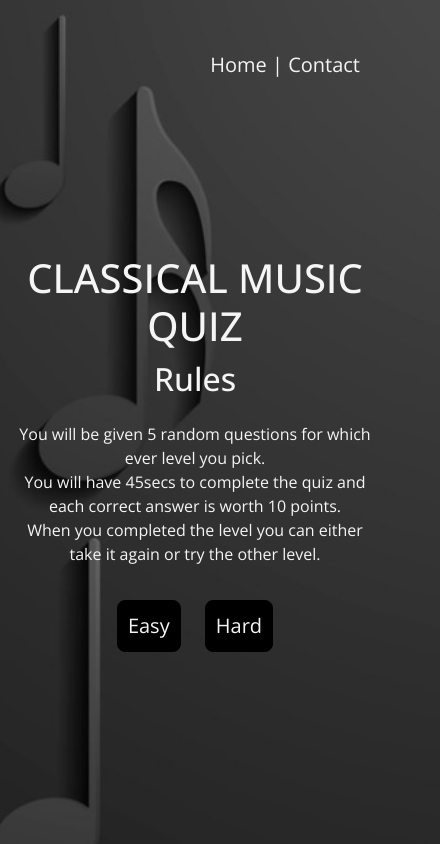
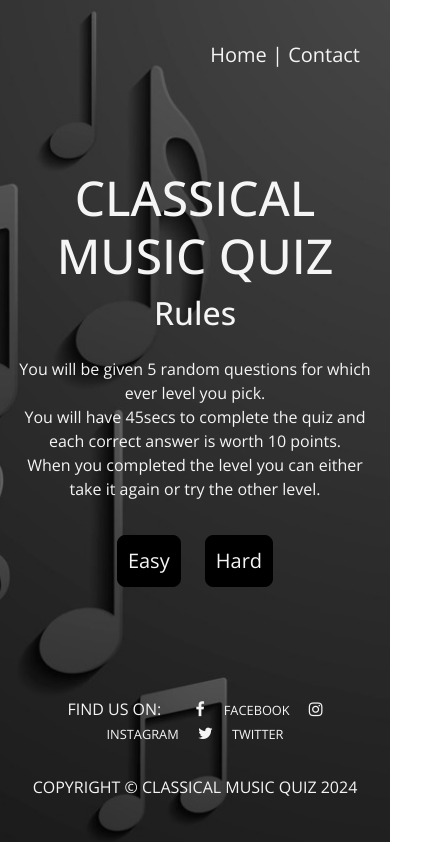
Before and after one commit to CharlieBurton10/classicalmusicquiz, a plain HTML site: page index.html in a window 390 px wide. Shown: the top 844 px of the page, 440 px wide, since content can reach past the window. Drawn offline with nearby package versions, Linux system fonts and the light colour scheme.

Commit message:
Add ReadME Template and update media elements

```diff
--- a/assets/css/style.css
+++ b/assets/css/style.css
@@ -212,7 +212,7 @@ nav > a:hover {
 /* ----------------------------------------Media */
 
 
-@media screen and (max-width: 1024px) {
+/*@media screen and (max-width: 1024px) {
     .page-header {
         margin-top: 75px;
         margin-bottom: 250px ;
@@ -231,12 +231,7 @@ nav > a:hover {
     }
 }
 
-@media screen and (max-width: 720px) {
 
-    body {
-        height: 165vh;
-    }
-}
 
 @media screen and (max-width: 575px) {
     .page-header {
@@ -255,6 +250,47 @@ nav > a:hover {
         margin-right: 50px;
     }
 
+}
+
+/* MEDIA QUERY  */
+
+@media screen and (max-width: 575px) {
+    h1 {
+      font-size: 3rem;
+    }
+
+    h2 {
+      font-size: 2rem;
+    }
+
+    .timer {
+      font-size: 2rem;
+    }
+
+    .page-header {
+        margin-top: 25px;
+        margin-bottom: 100px ;
+    }
+
+    .rules{
+        margin-top: 15px;
+    }
+  }
+
+  @media screen and (max-width: 720px) {
+
+    body {
+        height: 95vh;
+    }
+
+    .page-header {
+        margin-top: 40px;
+        margin-bottom: 50px ;
+    }
+
+    .rules{
+        margin-top: 75px;
+    }
 }
 
 /* ----------------------------------CORRECT & INCORRECT */
--- a/assets/js/quiz.js
+++ b/assets/js/quiz.js
@@ -5,13 +5,11 @@ const choices = Array.from(document.getElementsByClassName("answer-text"));
 const questionCounterText = document.getElementById("questionCounter");
 const scoreText = document.getElementById("score");
 
-
 let currentQuestion = {};
 let acceptingAnswers = false;
 let score = 0;
 let questionCounter = 0;
 let availableQuestions = [];
-
 
 let url = window.location.href;
 let params = new URLSearchParams(window.location.search);
@@ -54,9 +52,6 @@ if (setTimer) {
     true > timer;
 } else ( timeLeft = 0);
 }, 1000);
-
-
-
 
 //Questions
 function getNewQuestion(){
--- a/assets/js/script.js
+++ b/assets/js/script.js
@@ -3,7 +3,6 @@
 let url = window.location.href;
 let params = new URLSearchParams(window.location.search);
 let level = params.get("level");
-
 
 if (level === "easy"){
     questions = easyquestions;
```
Also changed, not shown: 1 other file.
